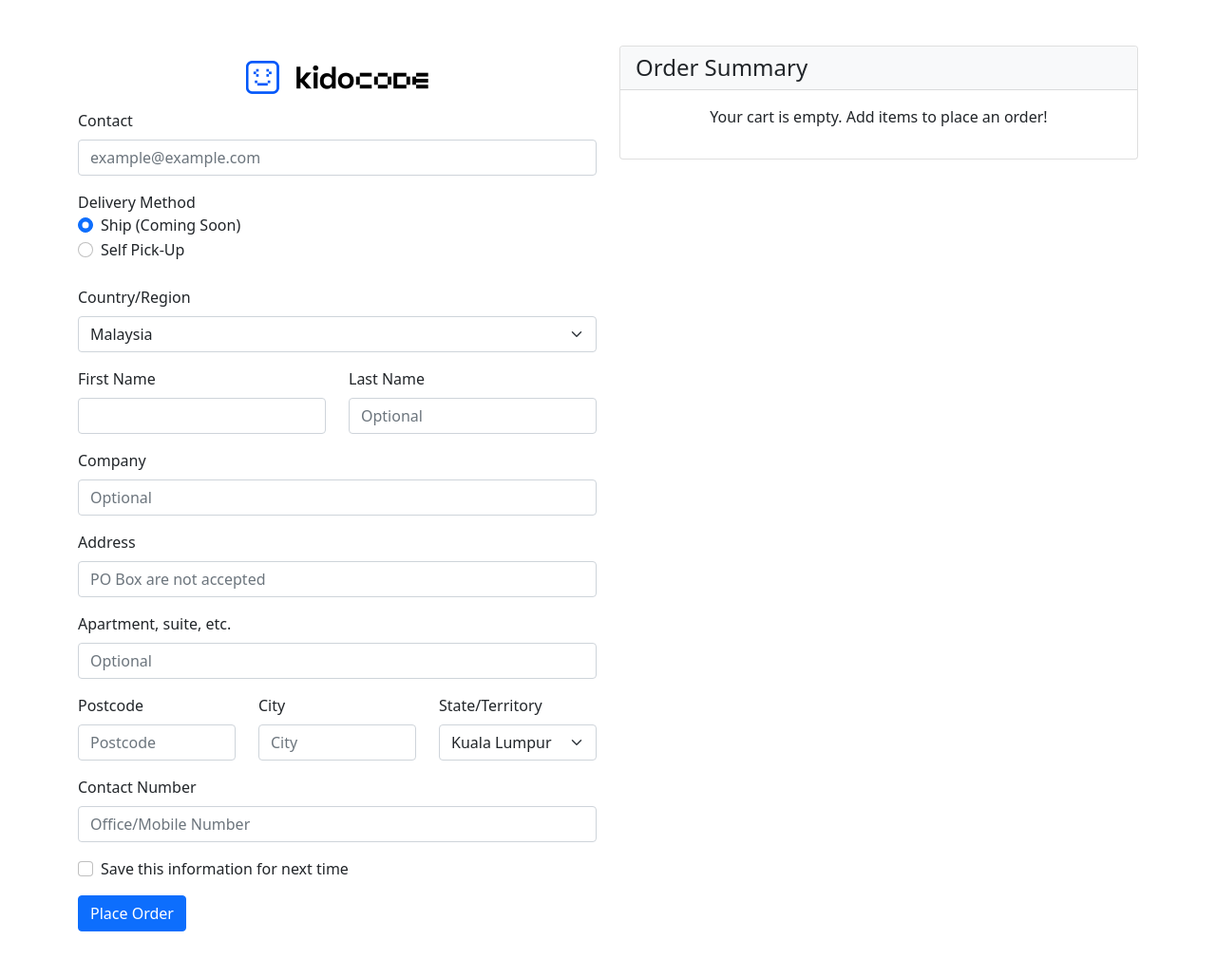
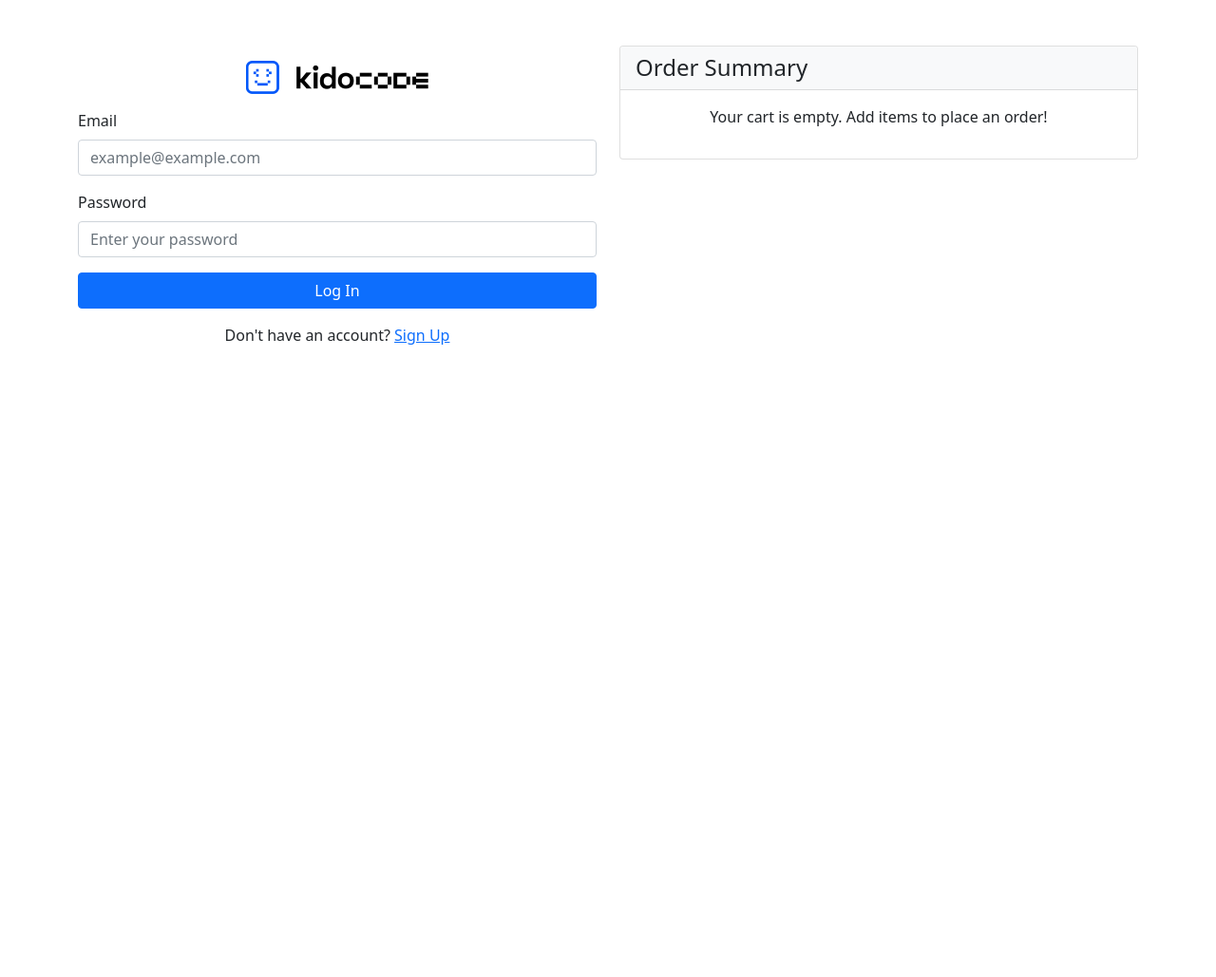
Before and after one commit to nicktkl/Kidocode_Shop_E-Commerce-, a Flask app: page /checkout in a window 1280 px wide. Shown: the whole page at 95% size. After the commit the page ends 363 px from the top, so only its background shows below. Run offline with Flask 3, Linux system fonts and the light colour scheme; parts of the project's set-up code (start-up, migrations or seed data) failed here and were passed over.

Commit message:
Modified HTML

```diff
--- a/templates/homepage/Cart.html
+++ b/templates/homepage/Cart.html
@@ -2,7 +2,7 @@
 <html>
     <head>
         <title>Shop Cart - Kidocode</title>
-        <link rel="icon" type="image/x-icon" href="./static/images/kidocode_symbol_logo.png">
+        <link rel="icon" type="image/x-icon" href="../static/images/kidocode_symbol_logo.png">
         <link href="https://cdn.jsdelivr.net/npm/bootstrap@5.0.2/dist/css/bootstrap.min.css" rel="stylesheet" integrity="sha384-EVSTQN3/azprG1Anm3QDgpJLIm9Nao0Yz1ztcQTwFspd3yD65VohhpuuCOmLASjC" crossorigin="anonymous">
         <link href="https://cdnjs.cloudflare.com/ajax/libs/font-awesome/5.15.4/css/all.min.css" rel="stylesheet">
         <meta name="viewport" content="width=device-width, initial-scale=1.0">
@@ -11,7 +11,7 @@
         <nav class="navbar navbar-expand-lg navbar-light bg-light">
             <div class="container-xxl">
                 <a href="{{ url_for('home') }}" class="nav-brand fs-4 text-decoration-none">
-                    <img src="./static/images/kidocode_logo.png" alt="kidocode-logo" width="191.375" class="d-inline-block align-top">
+                    <img src="../static/images/kidocode_logo.png" alt="kidocode-logo" width="191.375" class="d-inline-block align-top">
                     Shop
                 </a>
         </nav>
@@ -34,7 +34,7 @@
                 <div class="text-end me-3">
                     <h3 id="cart-count" class="badge bg-info ms-2">{{ cart_total_items }}</h3> Total Item(s)
                     <h3>Total: <span id="total-price"></span></h3>
-                    <a href="{{ url_for('checkout')}}" id="btn-checkout" class="btn btn-success">Checkout</a>
+                    <a href="{{ url_for('login', next=url_for('user.checkout')) }}" id="btn-checkout" class="btn btn-success">Checkout</a>
                     <a href="{{ url_for('home') }}" id="btn-continueShopping" class="btn btn-primary">Continue Shopping</a>
                 </div>
             </div>
--- a/templates/homepage/Checkout.html
+++ b/templates/homepage/Checkout.html
@@ -2,7 +2,7 @@
 <html>
     <head>
         <title>Shop Checkout - Kidocode</title>
-        <link rel="icon" type="image/x-icon" href="/static/images/kidocode_symbol_logo.png">
+        <link rel="icon" type="image/x-icon" href="../static/images/kidocode_symbol_logo.png">
         <link href="https://cdn.jsdelivr.net/npm/bootstrap@5.0.2/dist/css/bootstrap.min.css" rel="stylesheet" integrity="sha384-EVSTQN3/azprG1Anm3QDgpJLIm9Nao0Yz1ztcQTwFspd3yD65VohhpuuCOmLASjC" crossorigin="anonymous">
         <link href="https://cdnjs.cloudflare.com/ajax/libs/font-awesome/5.15.4/css/all.min.css" rel="stylesheet">
         <meta name="viewport" content="width=device-width, initial-scale=1.0">
@@ -14,10 +14,26 @@
                 <div class="col-md-6">
                     <header class="d-flex justify-content-center py-3">
                         <a href="{{ url_for('home')}}">
-                            <img src="/static/images/kidocode_logo.png" alt="kidocode-logo" width="191.375">
+                            <img src="../static/images/kidocode_logo.png" alt="kidocode-logo" width="191.375">
                         </a>
                     </header>
-                    <form>
+                    {% if not is_logged_in %}
+                    <form method="POST">
+                        <div class="mb-3">
+                            <label for="email" class="form-label">Email</label>
+                            <input type="email" class="form-control" id="email" name="email" placeholder="example@example.com" required>
+                        </div>
+                        <div class="mb-3">
+                            <label for="password" class="form-label">Password</label>
+                            <input type="password" class="form-control" id="password" name="password" placeholder="Enter your password" required>
+                        </div>
+                        <button type="submit" class="btn btn-primary w-100">Log In</button>
+                    </form>
+                    <p class="text-center mt-3">
+                        Don't have an account? <a href="{{ url_for('register') }}">Sign Up</a>
+                    </p>
+                    {% else %}
+                    <form method="POST">
                         <!-- Contact Email -->
                         <div class="mb-3">
                             <label for="email" class="form-label">Contact</label>
@@ -121,6 +137,7 @@
                             <button type="submit" class="btn btn-primary">Place Order</button>
                         </div>
                     </form>
+                    {% endif %}
                 </div>
                 <!-- Right Section: Cart Summary -->
                 <div class="col-md-6">
@@ -136,7 +153,7 @@
                                 <!-- Example of cart item -->
                                 <div class="d-flex justify-content-between mb-2">
                                     <div>
-                                        <img src="{{ item.image }}" alt="{{ item_name }}" class="img-thumbnail" style="width: 60px; height: 60px; object-fit: cover;">
+                                        <img src="{{ url_for('static', filename='images/' + item.image) }}" alt="{{ item_name }}" class="img-thumbnail" style="width: 60px; height: 60px; object-fit: cover;">
                                         <span>{{ item_name }} (x{{item.quantity }})</span>
                                     </div>
                                     <span>RM{{ "%.2f"|format(item.price * item.quantity) }}</span>
@@ -147,7 +164,7 @@
                             <!-- Subtotal -->
                             <div class="d-flex justify-content-between">
                                 <span>Subtotal:</span>
-                                <span id="subtotal">RM{{ total_price }}</span>
+                                <span id="subtotal">RM{{ "%.2f"|format(total_price) }}</span>
                             </div>
                             <!-- Shipping Fee -->
                             <div class="d-flex justify-content-between">
```
